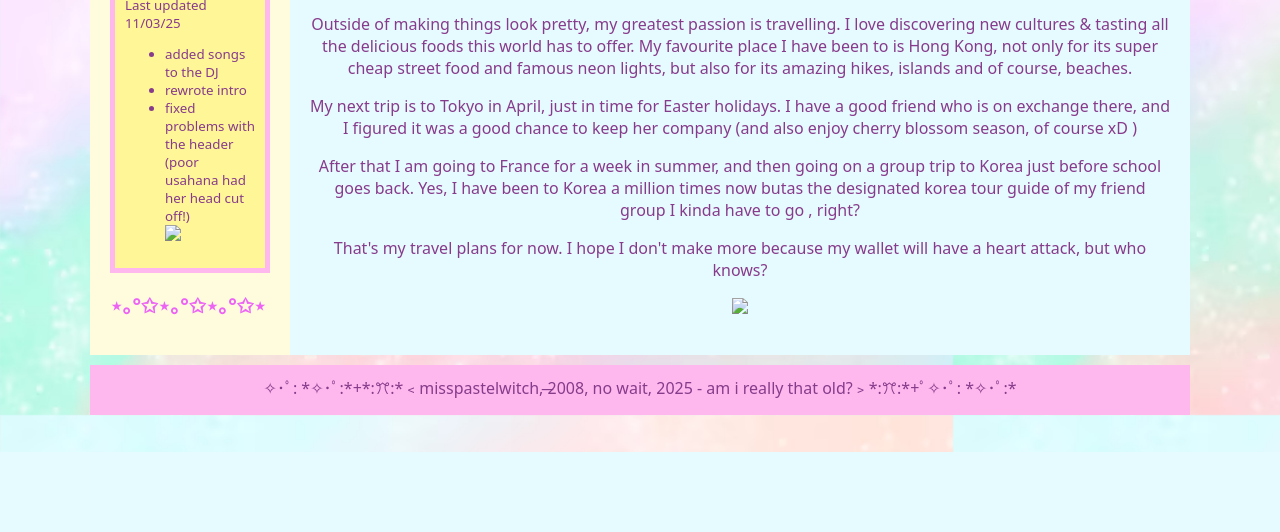
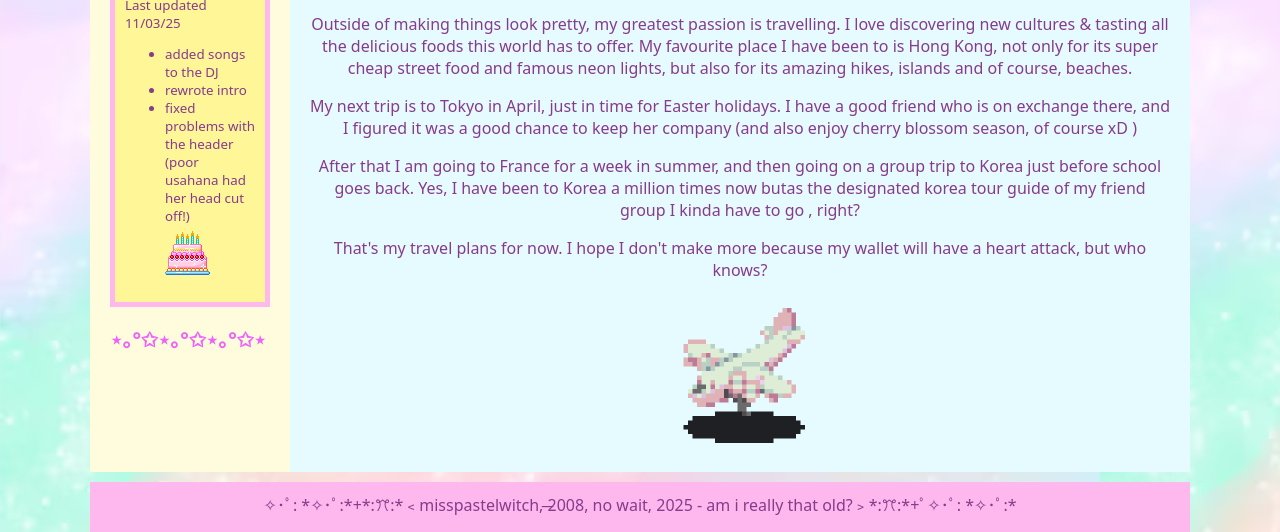
Before and after one commit to misspastelwitch/repositorie, a plain HTML site: page pages/travel.html in a window 1280 px wide. Shown: the part 348-880 px from the top of the page. Before the commit the page ends 800 px from the top, so only its background shows below. Drawn offline with Linux system fonts and the light colour scheme; files whose address does not match are found by name; a web font is replaced by a local one.

Commit message:
more tinkering

```diff
--- a/pages/travel.html
+++ b/pages/travel.html
@@ -55,7 +55,7 @@
                 </p>
             <break></break>
                 <p> That's my travel plans for now. I hope I don't make more because my wallet will have a heart attack, but who knows?</p>
-                <img src="/repositiorie/assets/plane.gif"
+                <img src="../assets/plane.gif"
                 height="150px">
         </main>
 
@@ -67,7 +67,7 @@
             <li>rewrote intro</li>
             <li>fixed problems with the header
                 (poor usahana had her head cut off!)</li>
-            <img src="/repositiorie/assets/cake.gif"
+            <img src="../assets/cake.gif"
             height="50px">
     </div>
     <h2>⋆｡°✩⋆｡°✩⋆｡°✩⋆</h2>
```
Also changed, not shown: pages/links.html (+2 -2 lines).
